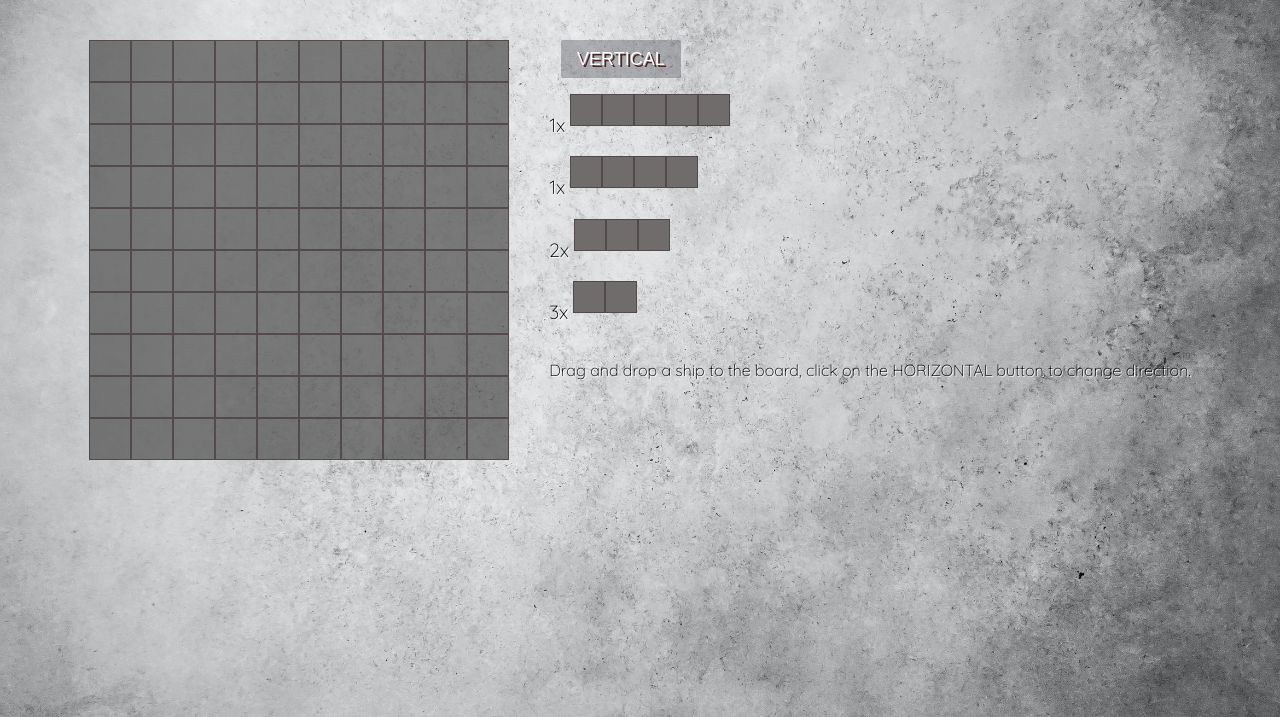
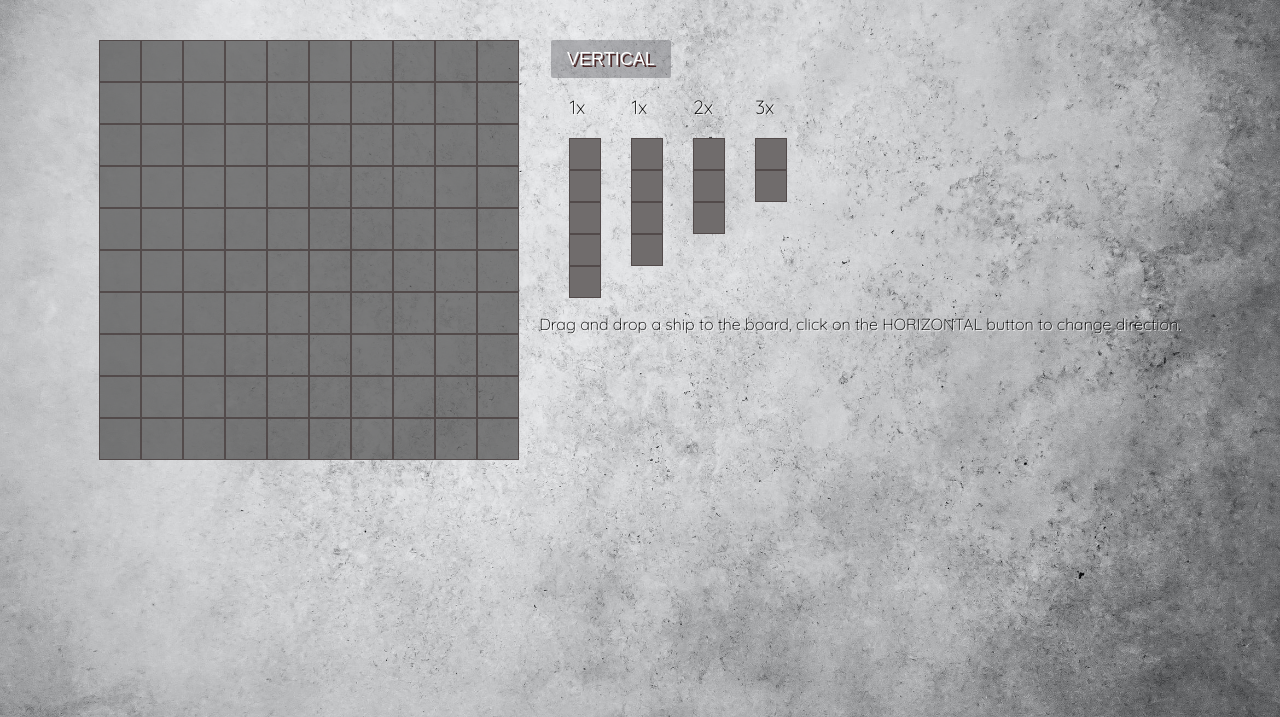
Before and after one commit to fgostev/battlesehip, a website built with webpack: page dist/index.html in a window 1280 px wide. Both pictures are taken after a click on the button "HORIZONTAL". Shown: the part 126-843 px from the top of the page. Built offline with nearby package versions, Linux system fonts and the light colour scheme.

Commit message:
horizontal and vertical adjustments, based on feedback

```diff
--- a/src/scripts/dom.js
+++ b/src/scripts/dom.js
@@ -39,6 +39,9 @@ const createInitialPage = () => {
     directionalBtn.textContent = "HORIZONTAL"
     directionalBtn.id = "directionalBtn";
 
+    const rightSideContainer = document.createElement('div');
+    rightSideContainer.id = "rightSide";
+
     const shipReferenceContainer = document.createElement('div');
     shipReferenceContainer.id = "shipDescriptionContainer";
     const text = document.createElement('p');
@@ -52,8 +55,9 @@ const createInitialPage = () => {
     dragAndDropInfo.id = "dragAndDropInfo"
     dragAndDropInfo.textContent = "Drag and drop a ship to the board, click on the HORIZONTAL button to change direction."
 
-    shipReferenceContainer.append(directionalBtn, text, carrier, battleship, destroyer, patrol, dragAndDropInfo);
-    startContainer.append(boardSelect, shipReferenceContainer);
+    shipReferenceContainer.append(carrier, battleship, destroyer, patrol);
+    rightSideContainer.append(directionalBtn, text, shipReferenceContainer, dragAndDropInfo)
+    startContainer.append(boardSelect, rightSideContainer);
     return startContainer;
 }
 
--- a/src/scripts/shipPlacement.js
+++ b/src/scripts/shipPlacement.js
@@ -94,20 +94,28 @@ startGame();
 
 }
 
-
 // here finish
 
-function changeDirection(){
-    if(this.textContent === "VERTICAL"){
-        this.textContent = "HORIZONTAL";
-    }else{
-        this.textContent = "VERTICAL";
-    }
-}
 
 function shipSelectionEventListeners(){
     const directionalBtn = document.getElementById('directionalBtn')
-    directionalBtn.addEventListener('click', changeDirection);
+    const ship1 = document.getElementsByClassName('shipSelect')[0];
+    const ship2 = document.getElementsByClassName('shipSelect')[1];
+    const ship3 = document.getElementsByClassName('shipSelect')[2];
+    const ship4 = document.getElementsByClassName('shipSelect')[3];
+
+    directionalBtn.addEventListener('click', () =>{
+        if(directionalBtn.textContent === "VERTICAL"){
+            directionalBtn.textContent = "HORIZONTAL";
+        }else{
+            directionalBtn.textContent = "VERTICAL";
+        }
+        ship1.classList.toggle('rotated')
+        ship2.classList.toggle('rotated')
+        ship3.classList.toggle('rotated')
+        ship4.classList.toggle('rotated')
+    });
+
 
     for(const grid of selectBoard){
         grid.addEventListener('dragover', dragOver);
--- a/src/style.css
+++ b/src/style.css
@@ -29,6 +29,7 @@ h1{
  #shipDescriptionContainer{
     padding-left: 20px;
     margin-bottom: 0;
+    display: flex;
  }
 
  .amountDescription{
@@ -76,8 +77,11 @@ h1{
     background-color:red;
  }
 
+
 .shipSelect{
      display: flex;
+     flex-direction: row;
+     padding-left: 10px;
  }
 
 .part{
@@ -87,6 +91,12 @@ h1{
     background-color: rgb(112, 108, 108);
 }
 
+
+.rotated {
+    flex-direction: column;
+    flex-wrap: no-wrap;
+    padding-right: 20px;
+    }
 
 /* game */
 
```
Also changed, not shown: 1 other file.
